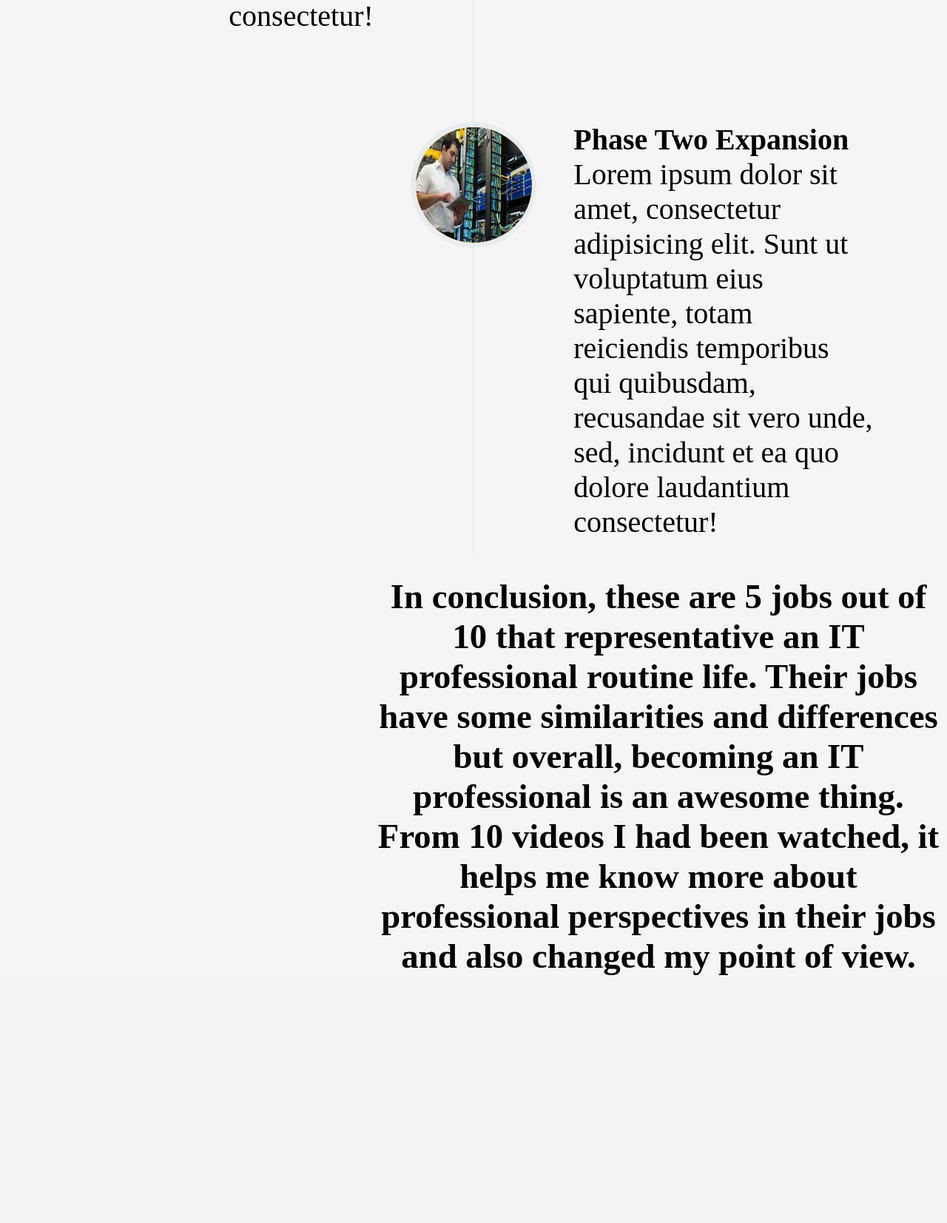
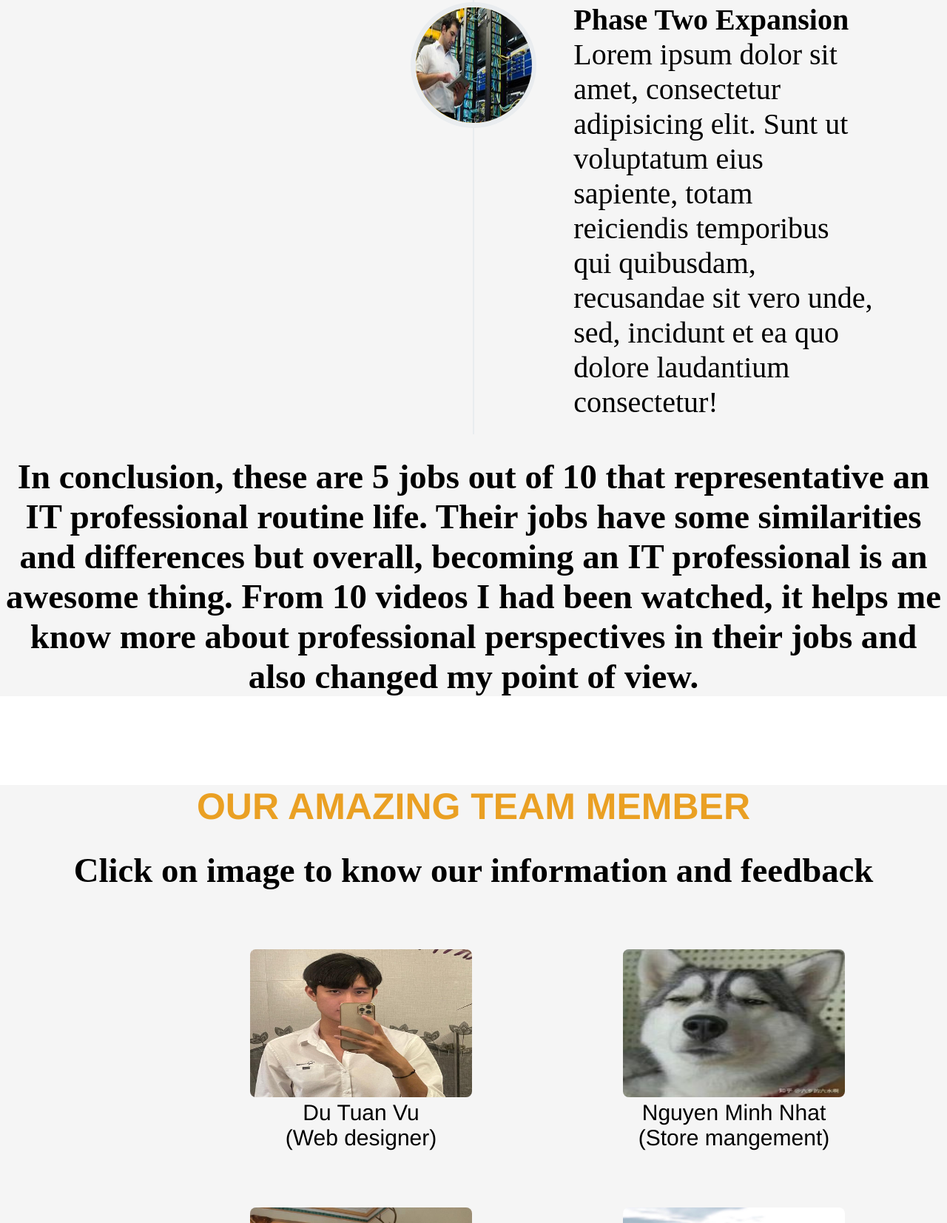
Before and after one commit to nhatmn1712/Project-ITA2, a PHP site: page / in a window 1280 px wide. Shown: the part 4847-6500 px from the top of the page at 74% size. Before the commit the page ends 6165 px from the top, so only its background shows below. Run offline with PHP 8.4, Linux system fonts and the light colour scheme.

Commit message:
finish fontend

```diff
--- a/web-page/index.css
+++ b/web-page/index.css
@@ -124,17 +124,17 @@ a{
 }
 .main-imagine .main-imagine-content{
     text-align: left 100px;
-    max-width: 900px;
+    max-width: 1200px;
     text-align: center;
 }
 .main-imagine .main-imagine-content h3{
-    font-size: 50px;
+    font-size: 80px;
     color: white;
     font-family: 'Open Sans Condensed', sans-serif;
 
 }
 .main-imagine .main-imagine-content p{
-    font-size: 35px;
+    font-size: 55px;
     color: white;
     font-weight: bold;
     margin: 15px 0;
@@ -401,7 +401,19 @@ a{
       padding: 0 100px 20px 20px;
     }
   }
-.para{
-    max-width: 1800px;
-    margin-left: 500px;
+.it-work.heading.para{
+  text-align: center;
+  max-width: 900px;
+
 }
+
+.team-member .heading .portfolio-item{
+  text-align: center;
+  margin-left: 200px;
+
+}
+.team-member .portfolio-link .img-fluid:hover{
+  opacity: 0.6;
+  transition: 0.5 ease;
+
+}
--- a/web-page/index.html
+++ b/web-page/index.html
@@ -21,14 +21,14 @@
                 <li class="nav-item"><a class="nav-link"  href="#ittech">IT Technology</a></li>
                 <li class="nav-item"><a class="nav-link"  href="#itwork">IT Work</a></li>
                 <li class="nav-item"><a class="nav-link"  href="#teammember">Team Member</a></li>
-                <li class="nav-item"><a class="nav-link"  href="#feedback">Feed Back</a></li>
+                <li class="nav-item"><a class="nav-link"  href="#teammember">Feed Back</a></li>
                 <li class="nav-item"><a class="nav-link"  href="#tool">Tool</a></li>
             </ul>
         </div>
     </nav>
     <section class="main-imagine">
         <div class="main-imagine-content">
-            <h3>Welcome To Team Dau Buoi's Project</h3>
+            <h3>Welcome NVMN's TEAM</h3>
             <p>Assignment 2 COSC2083</p>
             <a class="nav-link" href="#ourprojectidea">SHOW MORE</a>
         </div>
@@ -137,4 +137,69 @@
             </div>
         </div>
     </section>
+    <section class='team-member' id='teammember'>
+        <div class="heading">
+            <div class="caption-heading">
+                <h2>OUR AMAZING TEAM MEMBER</h2>
+                <h3> Click on image to know our information and feedback</h3>
+            </div>
+                <div class="portfolio-item">
+                    <!-- pic1 -->
+                    <a class="portfolio-link" data-bs-toggle="modal" href="model1.html">
+                        <div class="portfolio-hover">
+                            <div class="portfolio-hover-content"><i class="fas fa-plus fa-3x"></i></div>
+                        </div>
+                        <img class="img-fluid" src="imagine/pic10.jpg"  />
+                        <div class="portfolio-caption-heading">  Du Tuan Vu </div>
+                        <div class="portfolio-caption-heading">   (Web designer)</div>
+                    </a>
+                      <!-- pic1 -->
+                      <a class="portfolio-link" data-bs-toggle="modal" href="model1.html">
+                        <div class="portfolio-hover">
+                            <div class="portfolio-hover-content"><i class="fas fa-plus fa-3x"></i></div>
+                        </div>
+                        <img class="img-fluid" src="imagine/pic9.jpg"  />
+                        <div class="portfolio-caption-heading">Nguyen Minh Nhat      (Store mangement)</div>
+                    </a>
+                      <!-- pic1 -->
+                      <a class="portfolio-link" data-bs-toggle="modal" href="model1.html">
+                        <div class="portfolio-hover">
+                            <div class="portfolio-hover-content"><i class="fas fa-plus fa-3x"></i></div>
+                        </div>
+                        <img class="img-fluid" src="imagine/pic12.jpg"  />
+                        <div class="portfolio-caption-heading">Ly Quoc Phuc (Searcher)</div>
+                    </a>
+                      <!-- pic1 -->
+                      <a class="portfolio-link" data-bs-toggle="modal" href="model1.html">
+                        <div class="portfolio-hover">
+                            <div class="portfolio-hover-content"><i class="fas fa-plus fa-3x"></i></div>
+                        </div>
+                        <img class="img-fluid" src="imagine/pic11.jpg"  />
+                        <div class="portfolio-caption-heading">Lâm Quang Minh (Leader)</div>
+                    </a>
+                </div>
+    </section>
+    <footer class=tool id=tool>
+        <div class="heading">
+            <div class="caption-heading">
+                <h2>TOOL</h2>
+                <h3> We use GitHub and Glitch to maximize time and improve work efficiency</h3>
+            </div>
+                <div class="portfolio-item">
+                    <!-- pic1 -->
+                    <a class="portfolio-link" data-bs-toggle="modal" href="model1.html">
+                        <div class="portfolio-hover">
+                            <div class="portfolio-hover-content"><i class="fas fa-plus fa-3x"></i></div>
+                        </div>
+                        <img class="img-fluid" src="imagine/pic13.png"  />
+
+                    </a>
+                    <a class="portfolio-link" data-bs-toggle="modal" href="model1.html">
+                        <div class="portfolio-hover">
+                            <div class="portfolio-hover-content"><i class="fas fa-plus fa-3x"></i></div>
+                        </div>
+                        <img class="img-fluid" src="imagine/pic14.png"  />
+                    </a>
+
+    </footer>
 </html>
```
Also changed, not shown: web-page/imagine/pic10.jpg (added), web-page/imagine/pic11.jpg (added), web-page/imagine/pic12.jpg (added), web-page/imagine/pic13.png (added), web-page/imagine/pic14.png (added), web-page/imagine/pic9.jpg (added).
